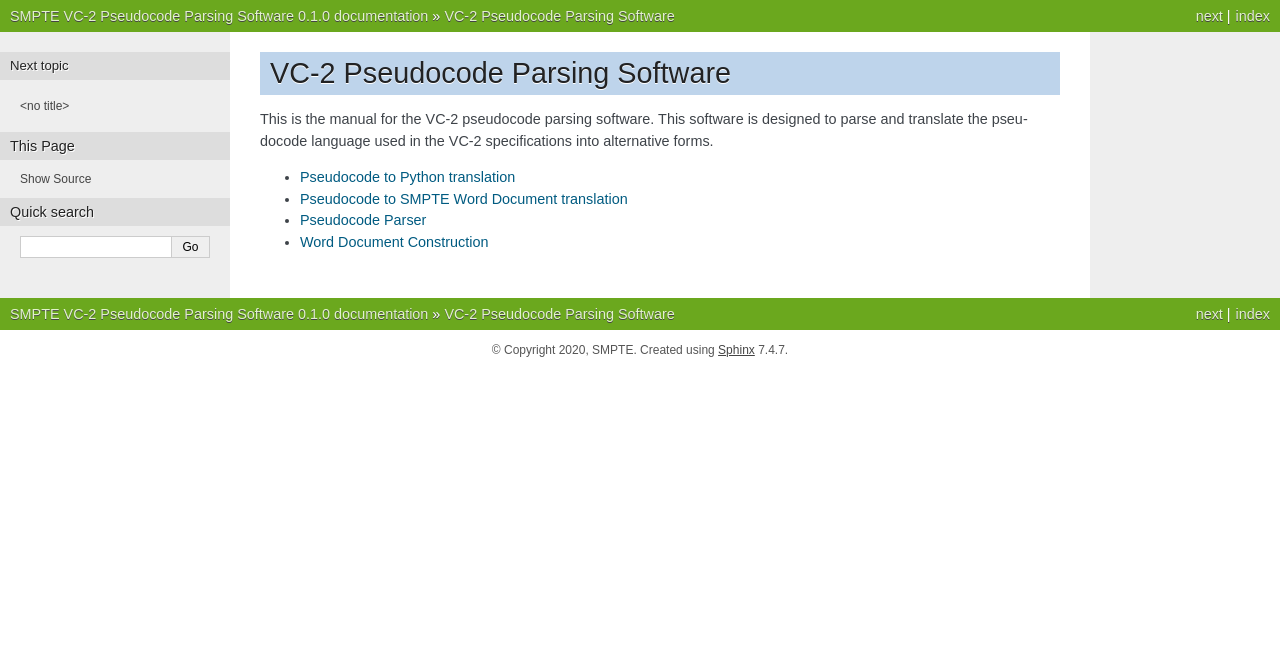
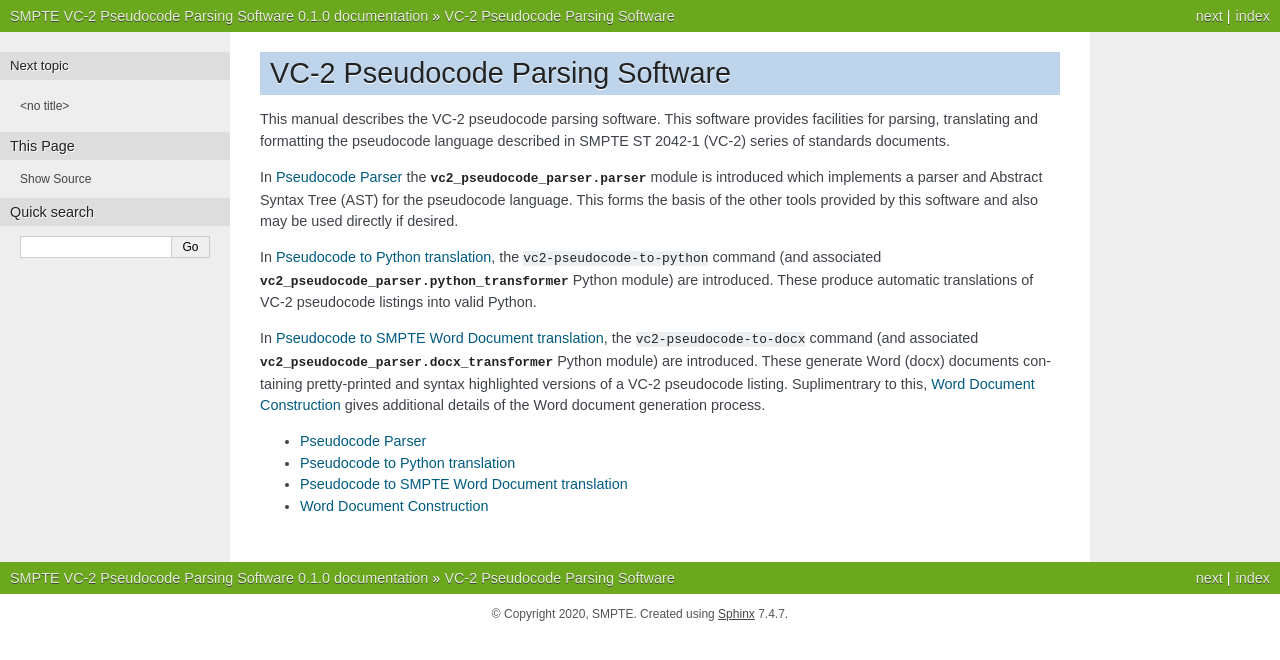
Before and after one commit to bbc/vc2_pseudocode_parser, a Sphinx documentation site: the page built from docs/source/index.rst, in a window 1280 px wide. Shown: the top 660 px of the page. Built offline with Sphinx 7.4.7, drawn with Linux system fonts in a browser that asks for light colours.

Commit message:
Add introductory remarks to documentation.

```diff
--- a/docs/source/docx_generator.rst
+++ b/docs/source/docx_generator.rst
@@ -1,3 +1,5 @@
+.. _docx-generator:
+
 Word Document Construction
 ==========================
 
--- a/docs/source/docx_transformer.rst
+++ b/docs/source/docx_transformer.rst
@@ -1,3 +1,5 @@
+.. _pseudocode-to-docx:
+
 Pseudocode to SMPTE Word Document translation
 =============================================
 
--- a/docs/source/index.rst
+++ b/docs/source/index.rst
@@ -1,9 +1,26 @@
 VC-2 Pseudocode Parsing Software
 ================================
 
-This is the manual for the VC-2 pseudocode parsing software. This software is
-designed to parse and translate the pseudocode language used in the VC-2
-specifications into alternative forms.
+This manual describes the VC-2 pseudocode parsing software. This software
+provides facilities for parsing, translating and formatting the pseudocode
+language described in SMPTE ST 2042-1 (VC-2) series of standards documents.
+
+In :ref:`parser` the :py:mod:`vc2_pseudocode_parser.parser` module is
+introduced which implements a parser and Abstract Syntax Tree (AST) for the
+pseudocode language. This forms the basis of the other tools provided by this
+software and also may be used directly if desired.
+
+In :ref:`pseudocode-to-python`, the ``vc2-pseudocode-to-python`` command (and
+associated :py:mod:`vc2_pseudocode_parser.python_transformer` Python module)
+are introduced. These produce automatic translations of VC-2 pseudocode
+listings into valid Python.
+
+In :ref:`pseudocode-to-docx`, the ``vc2-pseudocode-to-docx`` command (and
+associated :py:mod:`vc2_pseudocode_parser.docx_transformer` Python module)
+are introduced. These generate Word (docx) documents containing
+pretty-printed and syntax highlighted versions of a VC-2 pseudocode
+listing. Suplimentrary to this, :ref:`docx-generator` gives additional details
+of the Word document generation process.
 
 .. toctree::
    :hidden:
--- a/docs/source/pseudocode_parser.rst
+++ b/docs/source/parser.rst
@@ -1,3 +1,5 @@
+.. _parser:
+
 Pseudocode Parser
 =================
 
--- a/docs/source/python_transformer.rst
+++ b/docs/source/python_transformer.rst
@@ -1,3 +1,5 @@
+.. _pseudocode-to-python:
+
 Pseudocode to Python translation
 ================================
 
```
Also changed, not shown: other parts of docs/source/index.rst (+1 -1 lines).
